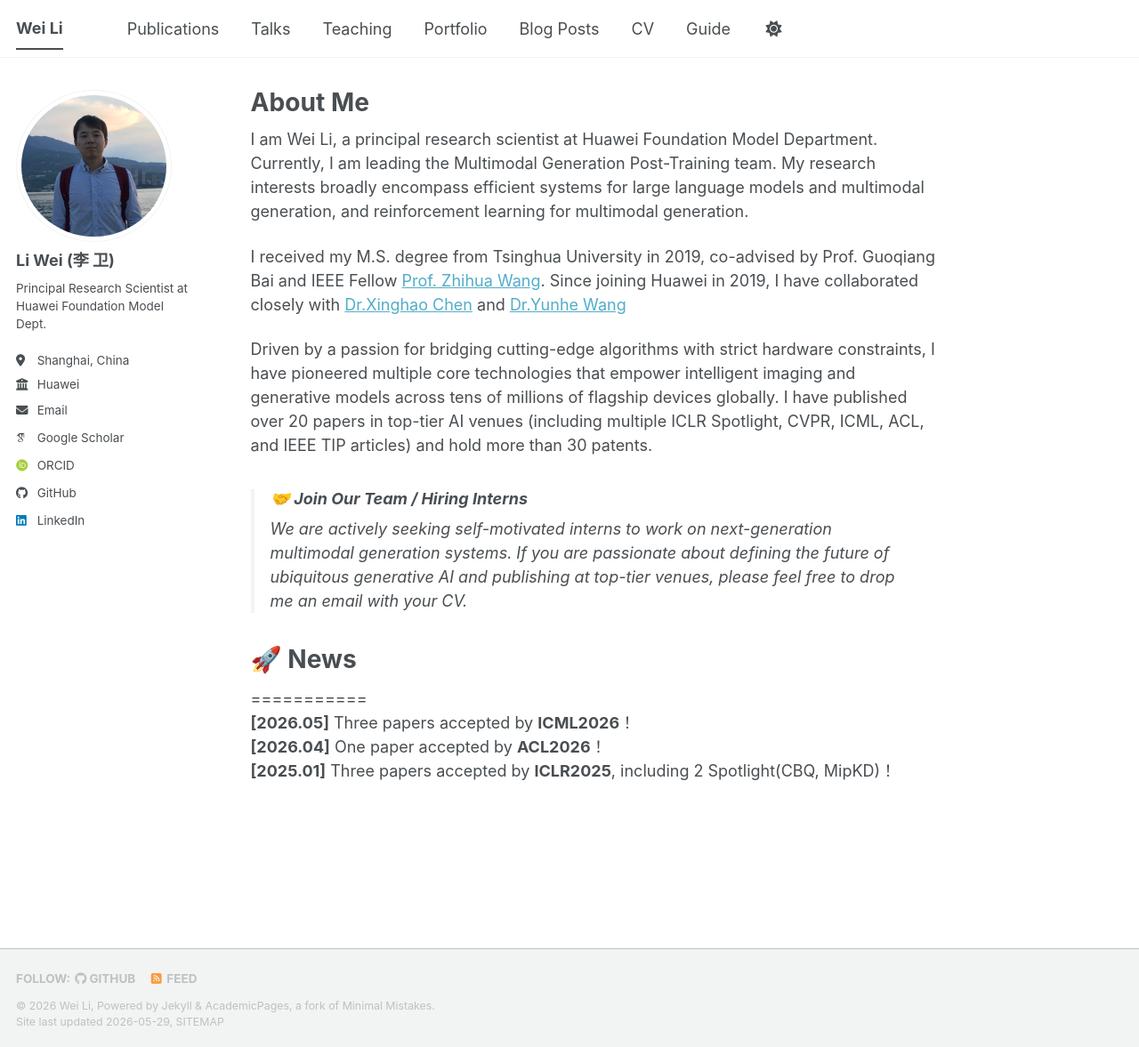
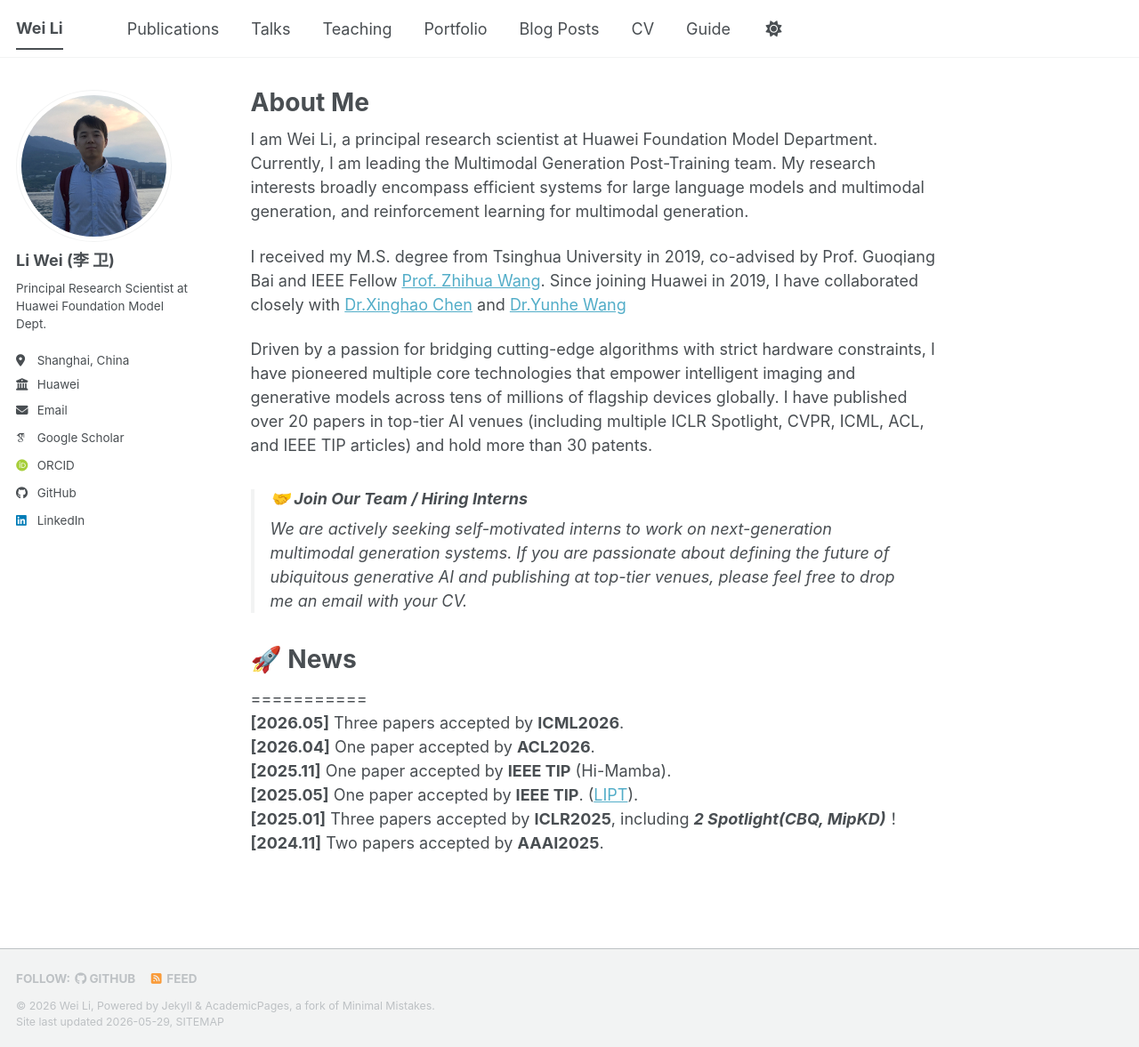
Before and after one commit to WeiLi-THU/WeiLi-THU.github.io, a Jekyll site: the page built from _pages/about.md, in a window 1280 px wide and 1177 px high. Shown: the whole window at 89% size. Built offline with Jekyll 4.4.1, drawn with Linux system fonts in a browser that asks for light colours; some web fonts are replaced; a script bundle is joined from its source files by our own code; library files that are not in the unit come from our copies.

Commit message:
Update about.md

```diff
--- a/_pages/about.md
+++ b/_pages/about.md
@@ -18,6 +18,9 @@ Driven by a passion for bridging cutting-edge algorithms with strict hardware co
 
 <h1>🚀 News</h1>
 ===========
-**[2026.05]** Three papers accepted by **ICML2026**！
-**[2026.04]** One paper accepted by **ACL2026**！
-**[2025.01]** Three papers accepted by **ICLR2025**, including 2 Spotlight(CBQ, MipKD)！
+**[2026.05]** Three papers accepted by **ICML2026**.
+**[2026.04]** One paper accepted by **ACL2026**.
+**[2025.11]** One paper accepted by **IEEE TIP** (Hi-Mamba).
+**[2025.05]** One paper accepted by **IEEE TIP**. ([LIPT](https://ieeexplore.ieee.org/stamp/stamp.jsp?arnumber=11008483)).
+**[2025.01]** Three papers accepted by **ICLR2025**, including ***2 Spotlight(CBQ, MipKD)***！
+**[2024.11]** Two papers accepted by **AAAI2025**.
```
